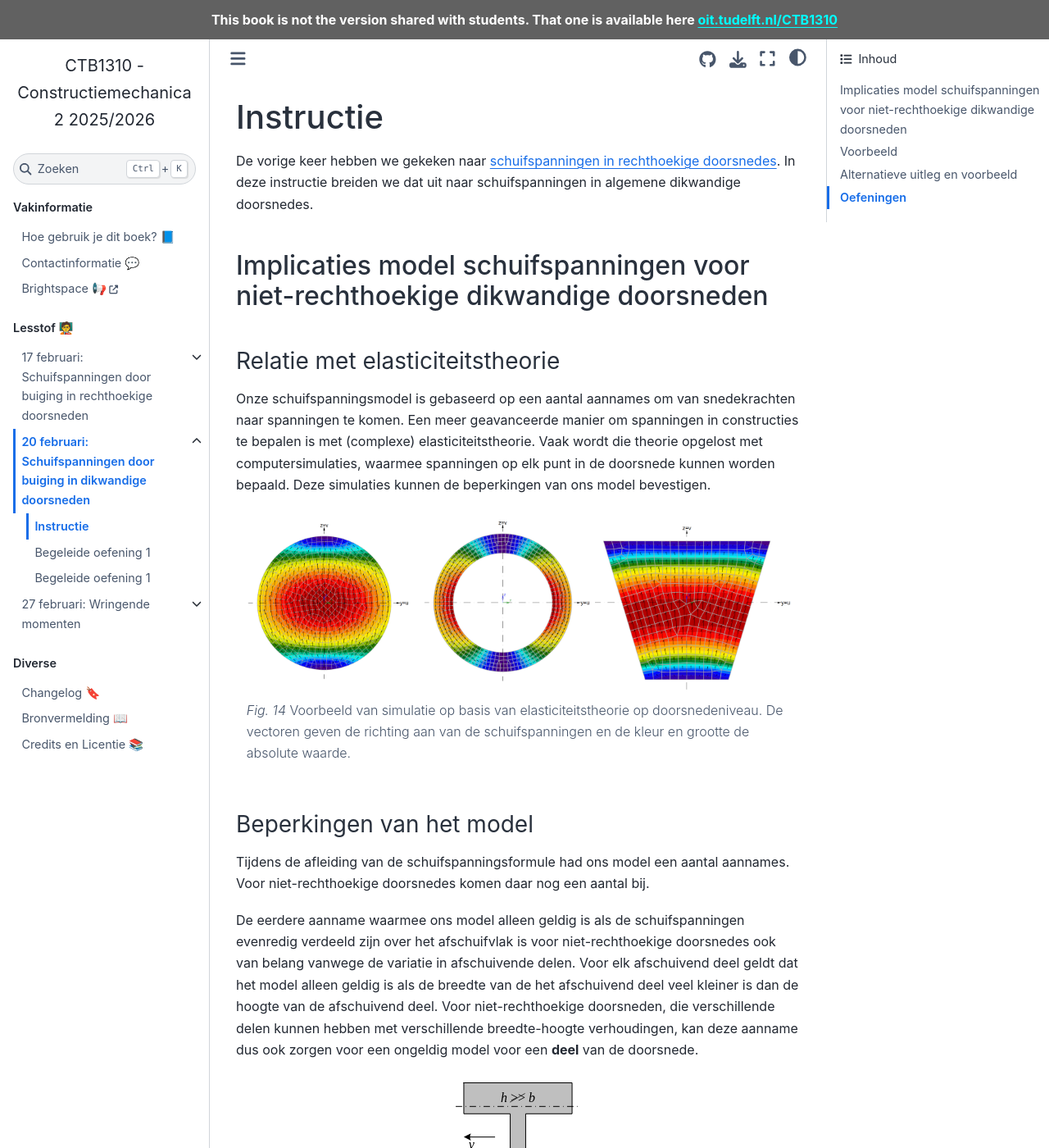
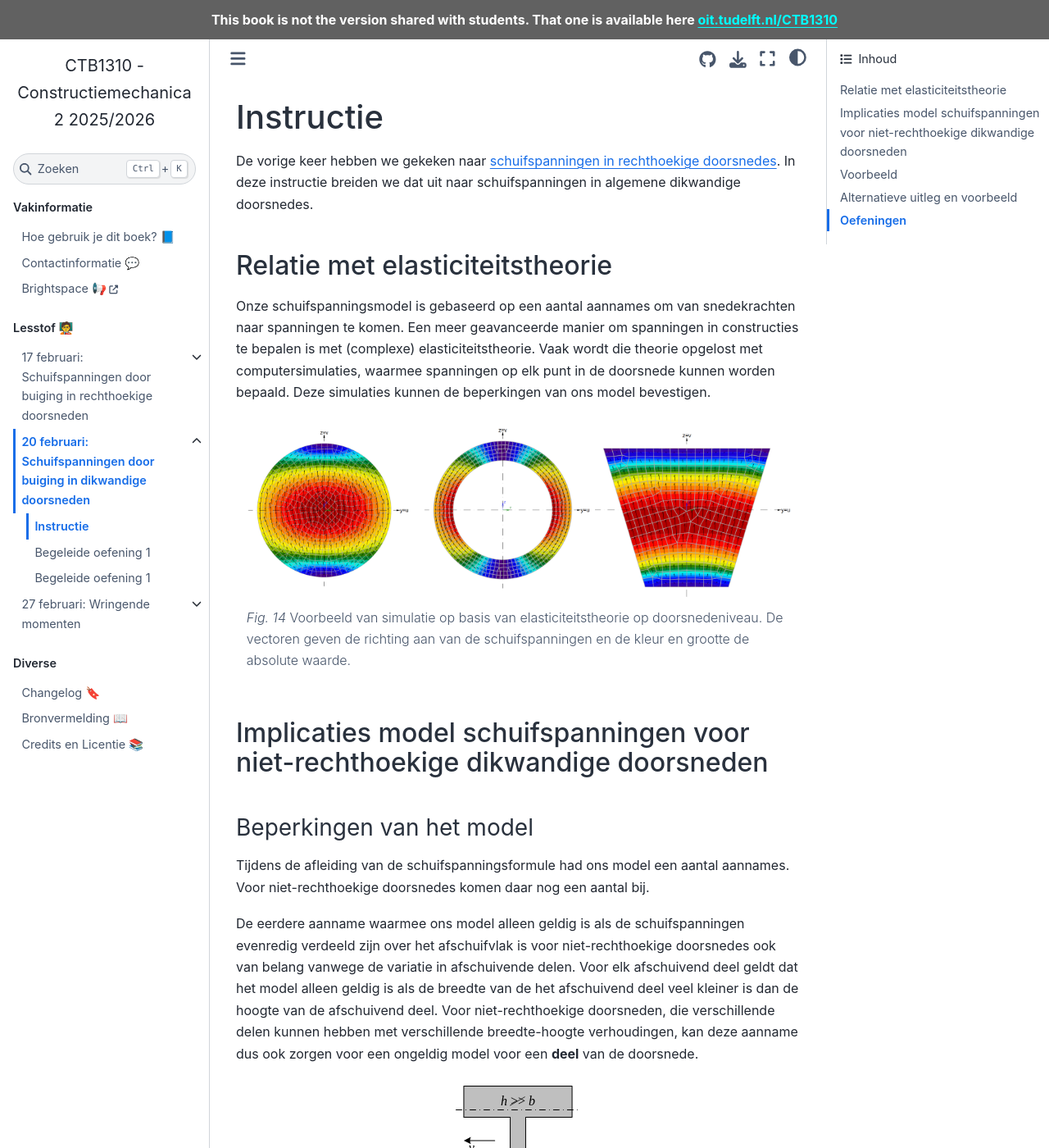
Before and after one commit to TUDelft-books/CTB1310, a Jupyter Book: the page built from book/shear/instructie.md, in a window 1280 px wide and 1400 px high. Shown: the whole window at 82% size. Built offline with Jupyter Book 1.0.4 settings and Sphinx 7.4.7 and the Sphinx Book theme 1.1.4, drawn with Linux system fonts in a browser that asks for light colours; comment, search, counter and statistics services are not loaded; cross-references to code outside the pages are shown as plain code; some of the changed lines change nothing that is shown.

Commit message:
Update instructie.md

````diff
--- a/book/shear/instructie.md
+++ b/book/shear/instructie.md
@@ -2,9 +2,7 @@
 
 De vorige keer hebben we gekeken naar [schuifspanningen in rechthoekige doorsnedes](../shear_rect/instructie.md). In deze instructie breiden we dat uit naar schuifspanningen in algemene dikwandige doorsnedes.
 
-## Implicaties model schuifspanningen voor niet-rechthoekige dikwandige doorsneden
-
-### Relatie met elasticiteitstheorie
+## Relatie met elasticiteitstheorie
 
 Onze schuifspanningsmodel is gebaseerd op een aantal aannames om van snedekrachten naar spanningen te komen. Een meer geavanceerde manier om spanningen in constructies te bepalen is met (complexe) elasticiteitstheorie. Vaak wordt die theorie opgelost met computersimulaties, waarmee spanningen op elk punt in de doorsnede kunnen worden bepaald. Deze simulaties kunnen de beperkingen van ons model bevestigen.
 
@@ -18,6 +16,8 @@ Onze schuifspanningsmodel is gebaseerd op een aantal aannames om van snedekracht
 
 Voorbeeld van simulatie op basis van elasticiteitstheorie op doorsnedeniveau. De vectoren geven de richting aan van de schuifspanningen en de kleur en grootte de absolute waarde.
 ```
+
+## Implicaties model schuifspanningen voor niet-rechthoekige dikwandige doorsneden
 
 ### Beperkingen van het model
 
````
